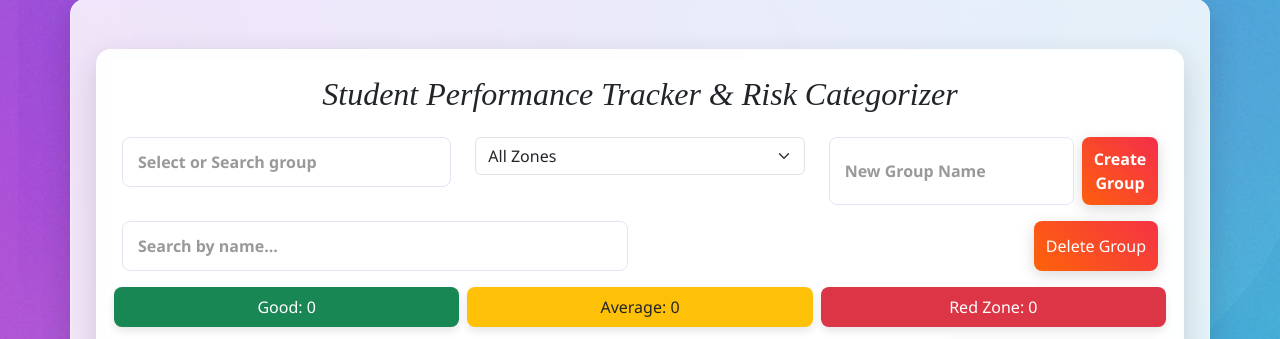
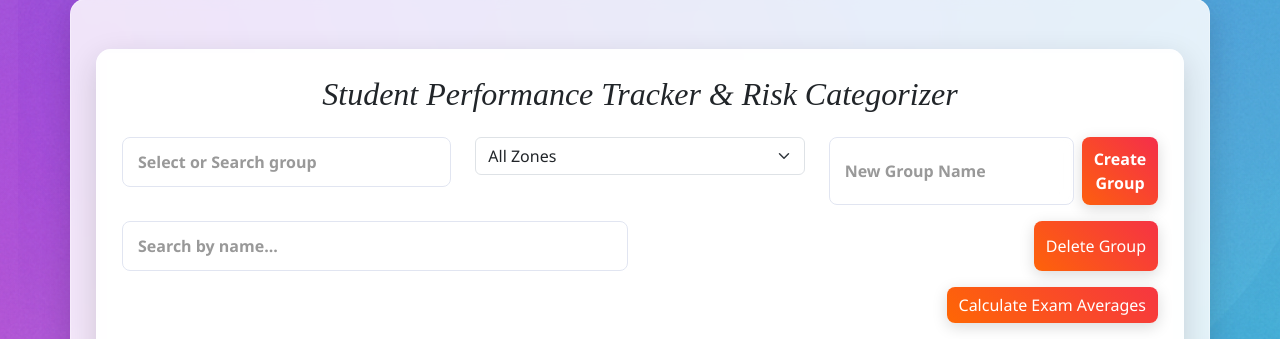
Before and after one commit to Mahesh1904k/Students-Performance-Tracker-19, a Flask app: page /zone/1 in a window 1280 px wide. Shown: the part 91-430 px from the top of the page. Run offline with Flask 2, Linux system fonts and the light colour scheme; data that the repository does not hold is empty; some libraries are stand-ins or nearby versions.

```diff
--- a/static/main.js
+++ b/static/main.js
@@ -108,13 +108,9 @@ document.addEventListener('DOMContentLoaded', function() {
     });
 
     document.getElementById('searchInput').addEventListener('input', filterTable);
-    document.getElementById('zoneFilter').addEventListener('change', filterTable);
-    document.querySelectorAll('.zone-filter').forEach(el => {
-        el.addEventListener('click', function() {
-            document.getElementById('zoneFilter').value = this.dataset.zone;
-            filterTable();
-            // animateZoneButton(this); // This function doesn't exist, so commenting out
-        });
+    document.getElementById('zoneFilter').addEventListener('click', function() {
+        // Since this is the "All Zones" button, clear any zone filter and refresh table
+        filterTable();
     });
 
     document.getElementById('createGroupBtn').addEventListener('click', function(e) {
@@ -475,11 +471,11 @@ function filterTable() {
 }
 
 function updateZoneCounts() {
-    let good = studentsData.filter(s => s.zone === 'Good').length;
-    let avg = studentsData.filter(s => s.zone === 'Average').length;
+    let excellent = studentsData.filter(s => s.zone === 'Good').length;
+    let goodAverage = studentsData.filter(s => s.zone === 'Average').length;
     let red = studentsData.filter(s => s.zone === 'Red Zone').length;
-    document.getElementById('safeCount').textContent = good;
-    document.getElementById('avgCount').textContent = avg;
+    document.getElementById('safeCount').textContent = excellent;
+    document.getElementById('avgCount').textContent = goodAverage;
     document.getElementById('redCount').textContent = red;
 }
 
--- a/templates/index.html
+++ b/templates/index.html
@@ -38,17 +38,7 @@
         </div>
     </div>
 
-    <div class="row text-center mb-3">
-        <div class="col bg-success text-white p-2 mx-1 zone-filter option-animate" data-zone="Good" style="cursor:pointer;">
-            Good: <span id="safeCount">0</span>
-        </div>
-        <div class="col bg-warning text-dark p-2 mx-1 zone-filter option-animate" data-zone="Average" style="cursor:pointer;">
-            Average: <span id="avgCount">0</span>
-        </div>
-        <div class="col bg-danger text-white p-2 mx-1 zone-filter option-animate" data-zone="Red Zone" style="cursor:pointer;">
-            Red Zone: <span id="redCount">0</span>
-        </div>
-    </div>
+
 
     <div class="d-flex justify-content-end mb-3">
         <a href="{{ url_for('calculator') }}" class="btn btn-outline-primary btn-gradient">Calculate Exam Averages</a>
```
